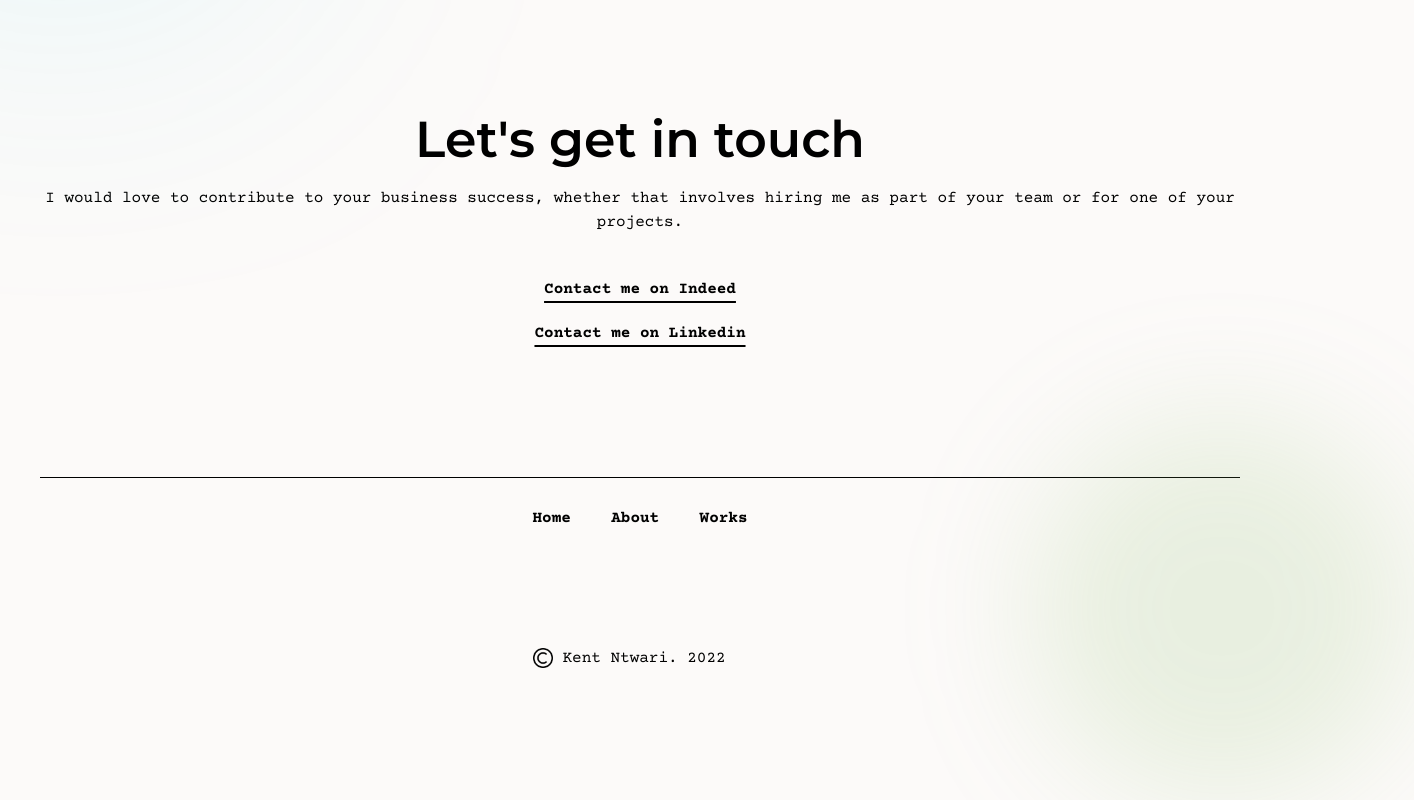
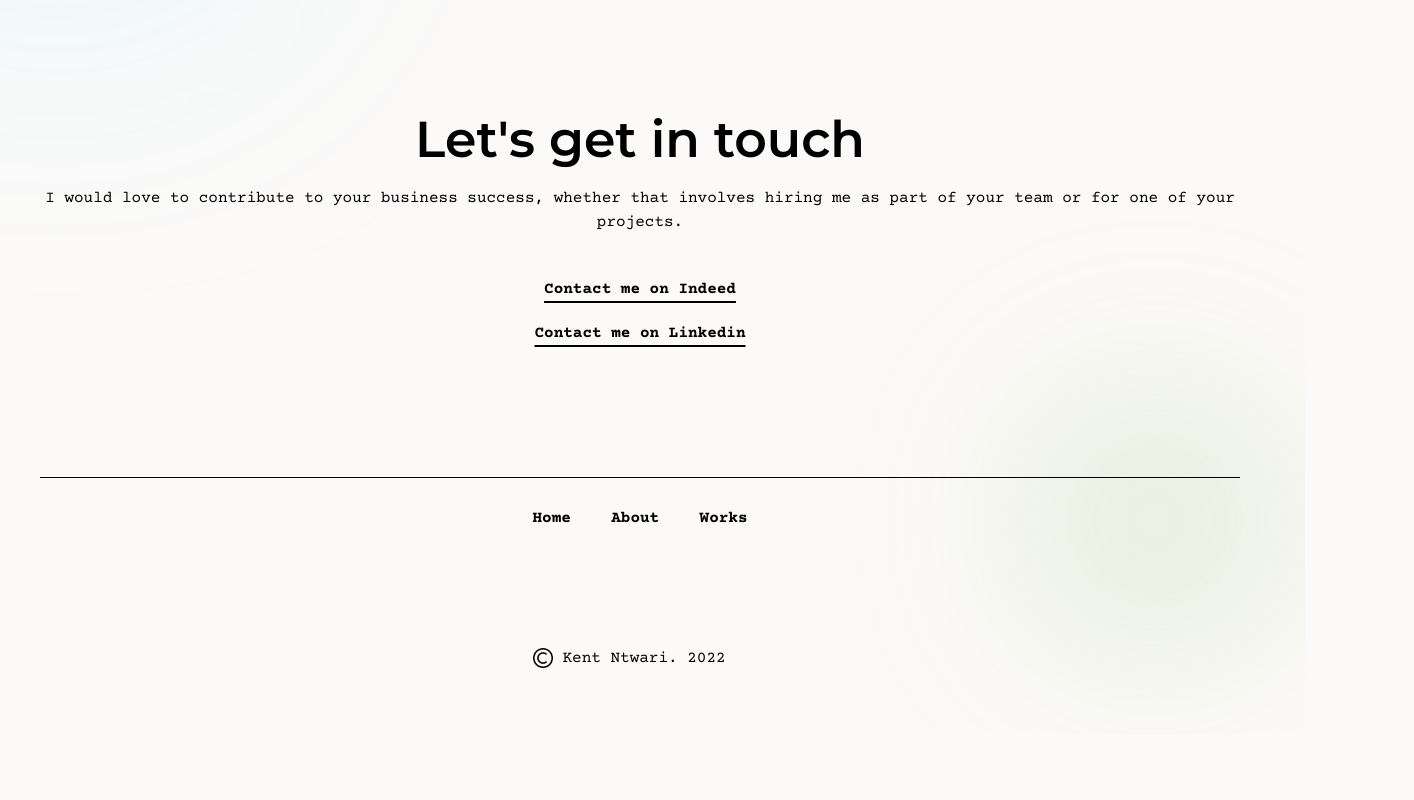
Before and after one commit to kentntwari/portfolio-2022, a React (Create React App) app: page /works/1 in a window 1280 px wide. Shown: the part 300-1100 px from the top of the page, 1414 px wide, since content can reach past the window. After the commit the page ends 1034 px from the top, so only its background shows below. Built offline with nearby package versions, Linux system fonts and the light colour scheme.

Commit message:
conditional styles added

```diff
--- a/src/components/background/app/CircleBottomRight.js
+++ b/src/components/background/app/CircleBottomRight.js
@@ -3,8 +3,8 @@ import React from 'react';
 const CircleBottomRight = () => {
   return (
     <div
-      className="bg-green-14 absolute bottom-0 right-0 w-[384px] h-[384px]
-       rounded-full blur-3xl transform translate-x-[174px] translate-y-[130px]"></div>
+      className="bg-green-14 absolute bottom-0 -right-[65px] -z-10 w-[300px] h-[300px]
+    rounded-full blur-[80px]"></div>
   );
 };
 
```
